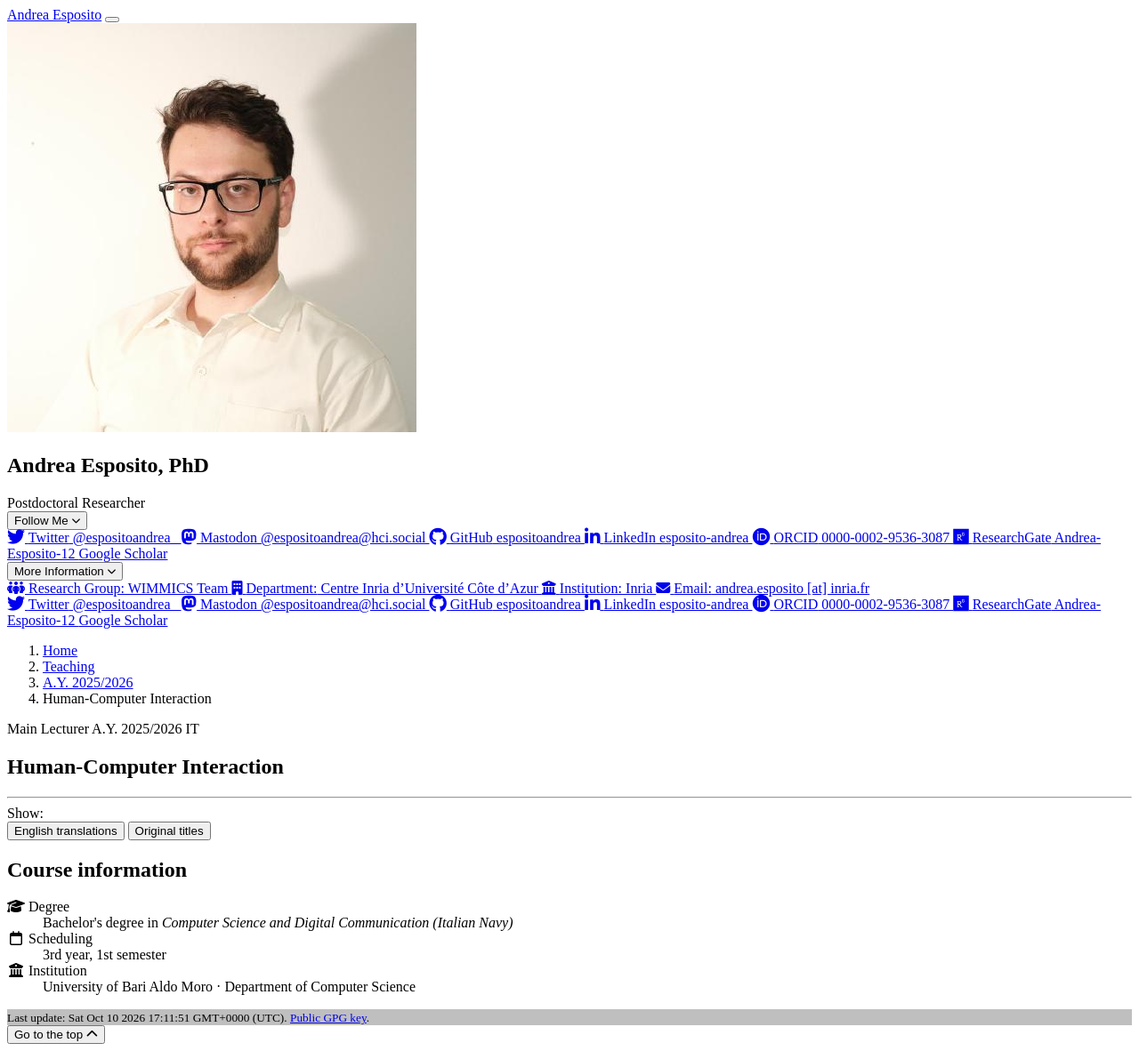
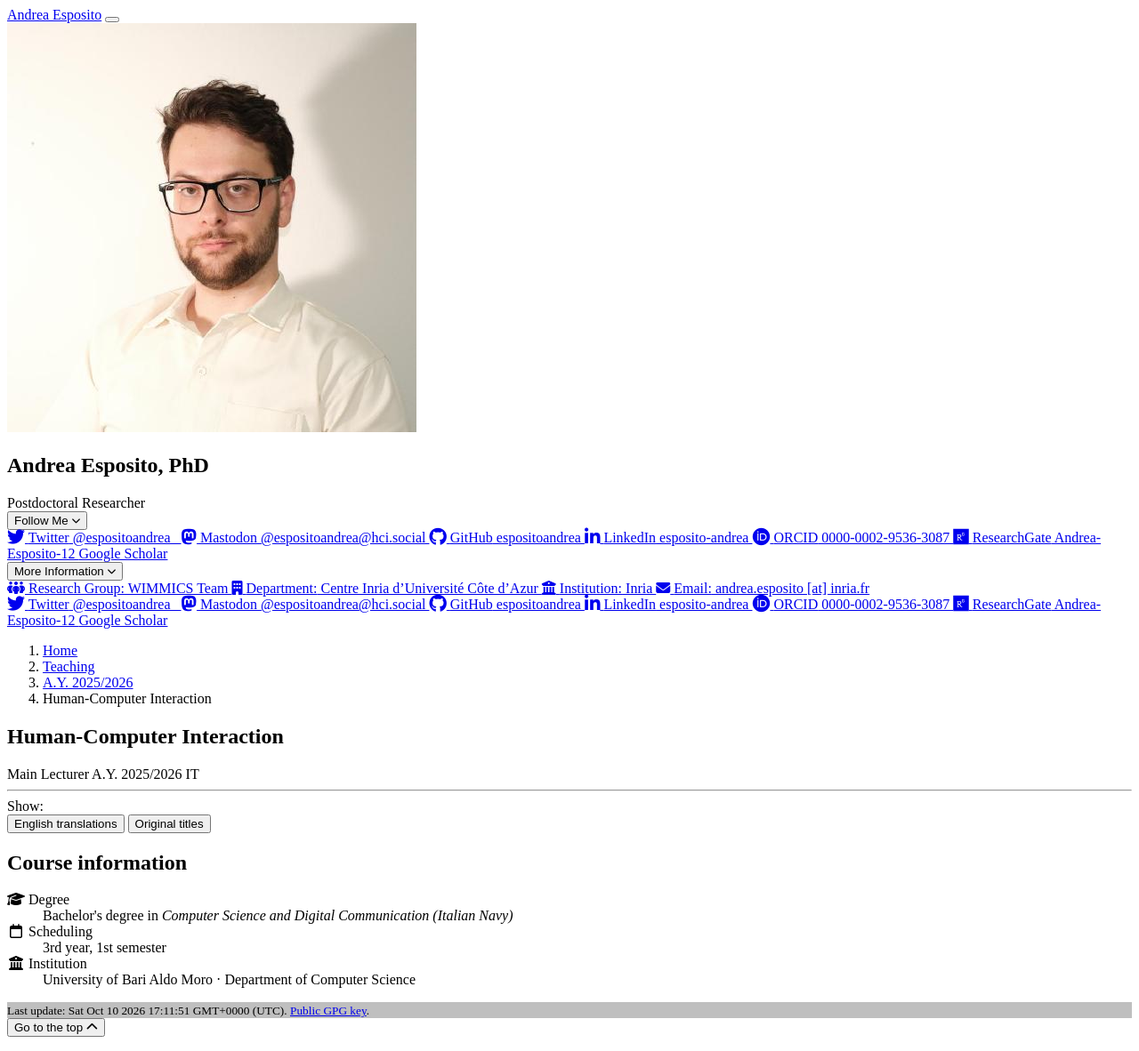
Before and after one commit to espositoandrea/espositoandrea.github.io, a Jekyll site: the page built from _teachings/2526-ium-mm.md, in a window 1280 px wide. Shown: the whole page at 89% size. Built offline with Jekyll 4.4.1, drawn with Linux system fonts in a browser that asks for light colours; nearby versions of some CDN libraries; comment, search, counter and statistics services are not loaded; a style sheet for code colours, icons or effects is not loaded.

Commit message:
Change appeareance of course title

```diff
--- a/_layouts/teaching.html
+++ b/_layouts/teaching.html
@@ -37,12 +37,12 @@ layout: default
     </nav>
 
     <header class="mb-7">
+        <h1 class="mb-1">{% include i18n.html orig=page.title trans=page.titleTranslation lang=page.language %}</h1>
         <div class="d-flex flex-wrap gap-1 mb-3">
             <span class="badge bg-subtle-secondary fg-emphasis-secondary border border-subtle-secondary fw-normal">{{ role }}</span>
             <span class="badge bg-subtle-secondary fg-emphasis-secondary border border-subtle-secondary fw-normal">A.Y. {{ page.academicYear }}</span>
             {% if page.language %}<span class="badge bg-subtle-secondary fg-emphasis-secondary border" title="Course language">{{ page.language | upcase }}</span>{% endif %}
         </div>
-        <h1 class="mb-1">{% include i18n.html orig=page.title trans=page.titleTranslation lang=page.language %}</h1>
         <hr/>
     </header>
 
```
